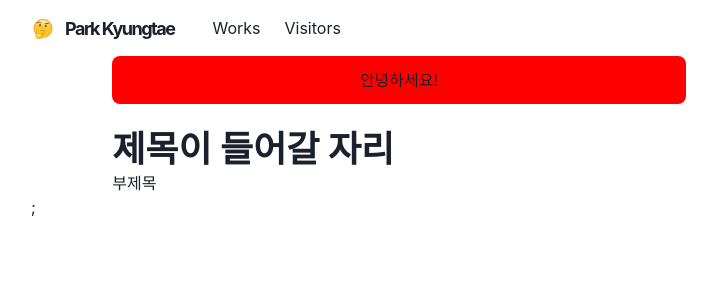
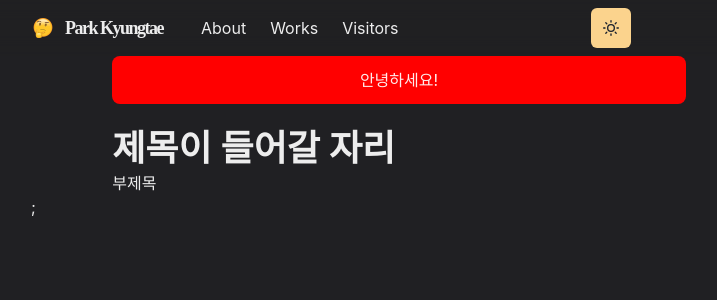
Before and after one commit to badmaniacs/my-pf, a Next.js app: page / in a window 1280 px wide. Shown: the top 300 px of the page, without its empty margins (241-958 px from the left). Built offline with nearby package versions, Linux system fonts and the light colour scheme.

Commit message:
컬러모드 변경 컴포넌트 추가

```diff
--- /dev/null
+++ b/components/fonts.tsx
@@ -0,0 +1,11 @@
+import { Global } from '@emotion/react';
+
+const Fonts = () => (
+  <Global
+    styles={`
+    @import url('https://fonts.googleapis.com/css2?family=M+PLUS+Rounded+1c:wght@300;700&display=swap');
+    `}
+  />
+);
+
+export default Fonts;
--- a/components/logo.tsx
+++ b/components/logo.tsx
@@ -35,4 +35,4 @@ const Logo = () => {
   );
 };
 
-export default Logo
+export default Logo;
--- a/components/navbar.tsx
+++ b/components/navbar.tsx
@@ -16,6 +16,7 @@ import {
 import { HamburgerIcon } from '@chakra-ui/icons';
 import { NextRouter } from 'next/router';
 import Logo from './logo';
+import ThemeToggleButton from './theme-toggle-button';
 
 interface LinkItemProps {
   children: React.ReactNode;
@@ -78,6 +79,9 @@ const Navbar: React.FC<NavbarProps> = (props) => {
           flexGrow={1}
           mt={{ base: 4, md: 0 }}
         >
+          <LinkItem href="/about" path={path}>
+            About
+          </LinkItem>
           <LinkItem href="/works" path={path}>
             Works
           </LinkItem>
@@ -86,6 +90,7 @@ const Navbar: React.FC<NavbarProps> = (props) => {
           </LinkItem>
         </Stack>
         <Box flex={1} alignItems="right">
+          <ThemeToggleButton/>
           <Box ml={2} display={{ base: 'inline-block', md: 'none' }}>
             <Menu isLazy id="nav-menu">
               <MenuButton
--- /dev/null
+++ b/components/theme-toggle-button.tsx
@@ -0,0 +1,15 @@
+import { IconButton, useColorMode, useColorModeValue } from '@chakra-ui/react'
+import { SunIcon, MoonIcon} from '@chakra-ui/icons'
+
+const ThemeToggleButton = () => {
+    const { toggleColorMode } = useColorMode()
+
+    return (
+        <IconButton aria-label='Toggle theme'
+       colorScheme={useColorModeValue('purple', 'orange')}
+       icon={useColorModeValue(<MoonIcon/>,<SunIcon/>)}
+       onClick={toggleColorMode}/>
+    )
+}
+
+export default ThemeToggleButton
--- /dev/null
+++ b/libs/theme.ts
@@ -0,0 +1,56 @@
+import { extendTheme } from "@chakra-ui/react";
+import { mode } from "@chakra-ui/theme-tools";
+import type { StyleFunctionProps } from '@chakra-ui/styled-system'
+
+const styles = {
+    global: (props : StyleFunctionProps) => ({
+        body: {
+            bg: mode('#f0e7db', '#202023')(props)
+        }
+    })
+}
+
+const components = {
+    Heading: {
+        variants: {
+            'section-title': {
+                textDecoration: 'underline',
+                fontSize: 20,
+                textUnderlineOffset: 6,
+                textDecorationColor: '#525252',
+                textDecorationThickness : 4,
+                marginTop : 3,
+                marginBottom: 4
+            }
+        }
+    },
+    Link: {
+        baseStyle: (props : StyleFunctionProps) => ({
+            color: mode('#3d7aed', '#ff63c3')(props),
+            textUnderlineOffset: 3
+        })
+    }
+}
+
+const fonts = {
+    heading: "'M PLUS Rounded 1c'"
+}
+
+const color = {
+    glassTeal: '#88ccca'
+}
+
+const config = {
+    initialColorMode : 'dark',
+    useSystemColorMode: true
+}
+
+const theme = extendTheme({
+    config,
+    styles,
+    components,
+    color,
+    fonts
+})
+
+export default theme
--- a/package.json
+++ b/package.json
@@ -13,6 +13,7 @@
     "@chakra-ui/icons": "^2.0.17",
     "@chakra-ui/next-js": "^2.0.1",
     "@chakra-ui/react": "^2.5.1",
+    "@chakra-ui/theme-tools": "^2.0.17",
     "@emotion/react": "^11.10.6",
     "@emotion/styled": "^11.10.6",
     "@types/node": "18.15.3",
--- a/pages/_app.tsx
+++ b/pages/_app.tsx
@@ -1,16 +1,17 @@
-'use client'
+'use client';
 
 import type { AppProps } from 'next/app';
 import { ChakraProvider } from '@chakra-ui/react';
 import Main from '@/components/layouts/main';
+import theme from '@/libs/theme';
 
 const App = ({ Component, pageProps, router }: AppProps) => {
   return (
-      <ChakraProvider>
-        <Main router={router}>
-          <Component {...pageProps} key={router.route} />;
-        </Main>
-      </ChakraProvider>
+    <ChakraProvider theme={theme}>
+      <Main router={router}>
+        <Component {...pageProps} key={router.route} />;
+      </Main>
+    </ChakraProvider>
   );
 };
 
--- a/pages/_document.tsx
+++ b/pages/_document.tsx
@@ -1,14 +1,17 @@
 import { Html, Head, Main, NextScript } from 'next/document';
+import { ColorModeScript } from '@chakra-ui/color-mode';
+import theme from '@/libs/theme';
 
 const Document = () => {
   return (
     <Html lang="en">
       <Head />
       <body>
+        <ColorModeScript initialColorMode={theme.config.initialColorMode}/>
         <Main />
         <NextScript />
       </body>
     </Html>
   );
-}
-export default Document
+};
+export default Document;
--- a/pages/index.tsx
+++ b/pages/index.tsx
@@ -1,4 +1,4 @@
-import {Container, Box, Heading} from '@chakra-ui/react'
+import { Container, Box, Heading } from '@chakra-ui/react';
 
 const Home = () => {
   return (
@@ -6,7 +6,7 @@ const Home = () => {
       <Box borderRadius="lg" bg="red" p={3} mb={6} textAlign="center">
         안녕하세요!
       </Box>
-      <Box display={{md:'flex'}}>
+      <Box display={{ md: 'flex' }}>
         <Box flexGrow={1}>
           <Heading as="h2" variant="page-title">
             제목이 들어갈 자리
@@ -15,7 +15,7 @@ const Home = () => {
         </Box>
       </Box>
     </Container>
-  )
+  );
 };
 
 export default Home;
```
Also changed, not shown: components/layouts/main.tsx (+4 -4 lines), components/temp.tsx (deleted, +0 -59 lines), .eslintrc.json, 1 other file (tests, documents, lock files or other folders). Lines whose indentation alone changed are shown as unchanged.
